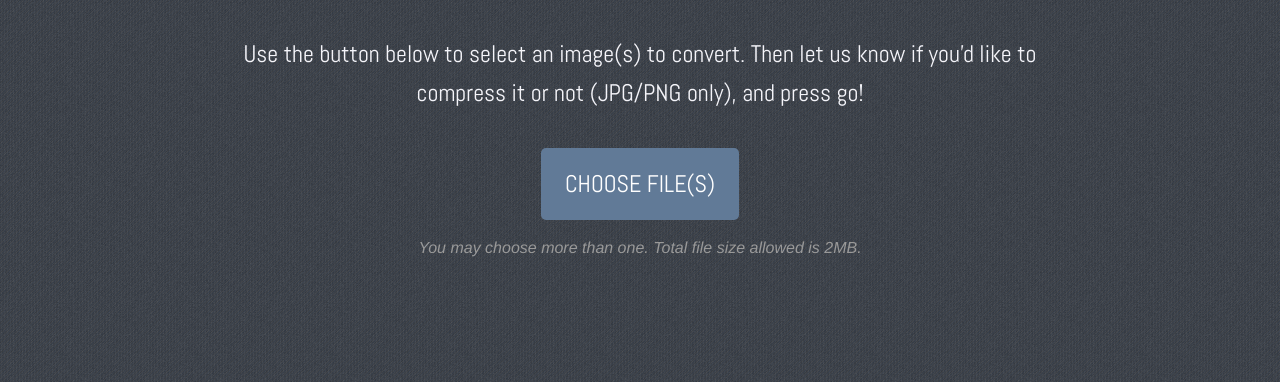
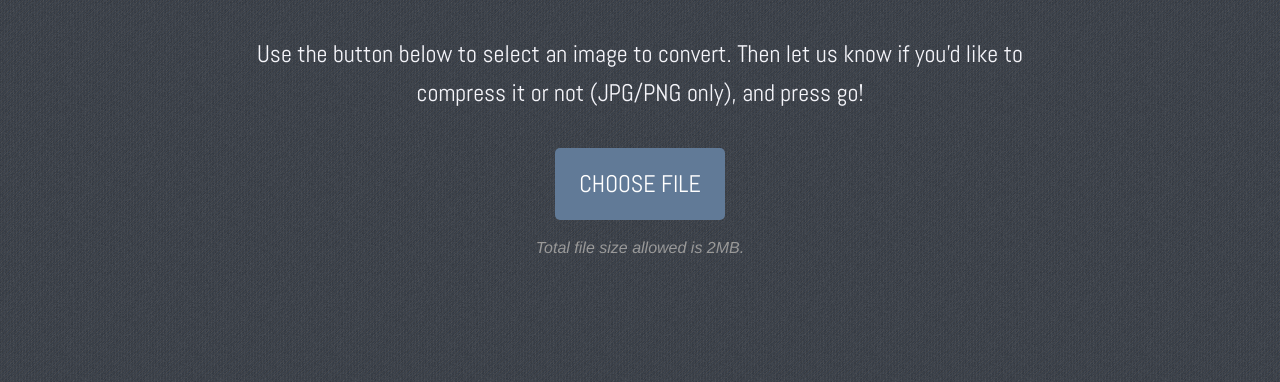
Before and after one commit to rodsmi2/DUACS, a website: page public/index.html in a window 1280 px wide. Shown: the part 418-800 px from the top of the page. Drawn offline with nearby package versions, Linux system fonts and the light colour scheme; a web font is replaced by a local one.

Commit message:
switching to just one image at a time

```diff
--- a/public/index.html
+++ b/public/index.html
@@ -28,16 +28,16 @@
             </header>
 
             <section class="content">
-                <p>Use the button below to select an image(s) to convert. Then let us know if you'd like to compress it or not (JPG/PNG only), and press go!</p>
+                <p>Use the button below to select an image to convert. Then let us know if you'd like to compress it or not (JPG/PNG only), and press go!</p>
 
                 <form id="image_submission" enctype="multipart/form-data" action="/display" method="post">
                     <div class="element">
-                        <a class="file-selector" href="#">Choose File(s)</a>
+                        <a class="file-selector" href="#">Choose File</a>
                         <div style="visibility: hidden; width: 0; height: 0;">
-                            <input id="image" type="file" multiple name="image[]" />
+                            <input id="image" type="file" name="image[]" />
                         </div>
                         <div class="filename"></div>
-                        <div class="info">You may choose more than one. Total file size allowed is 2MB.</div>
+                        <div class="info">Total file size allowed is 2MB.</div>
                     </div>
                     <div class="element compression">
                         <label for="compress">Compress Images?:</label>
```
